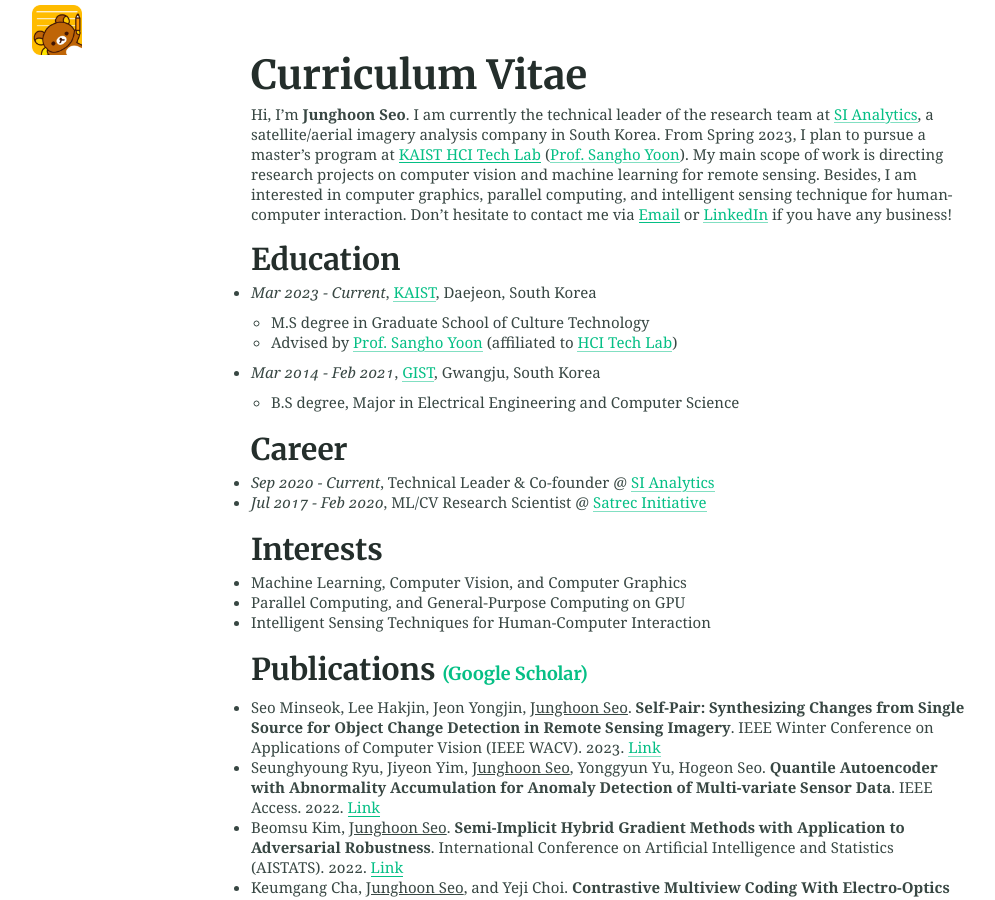
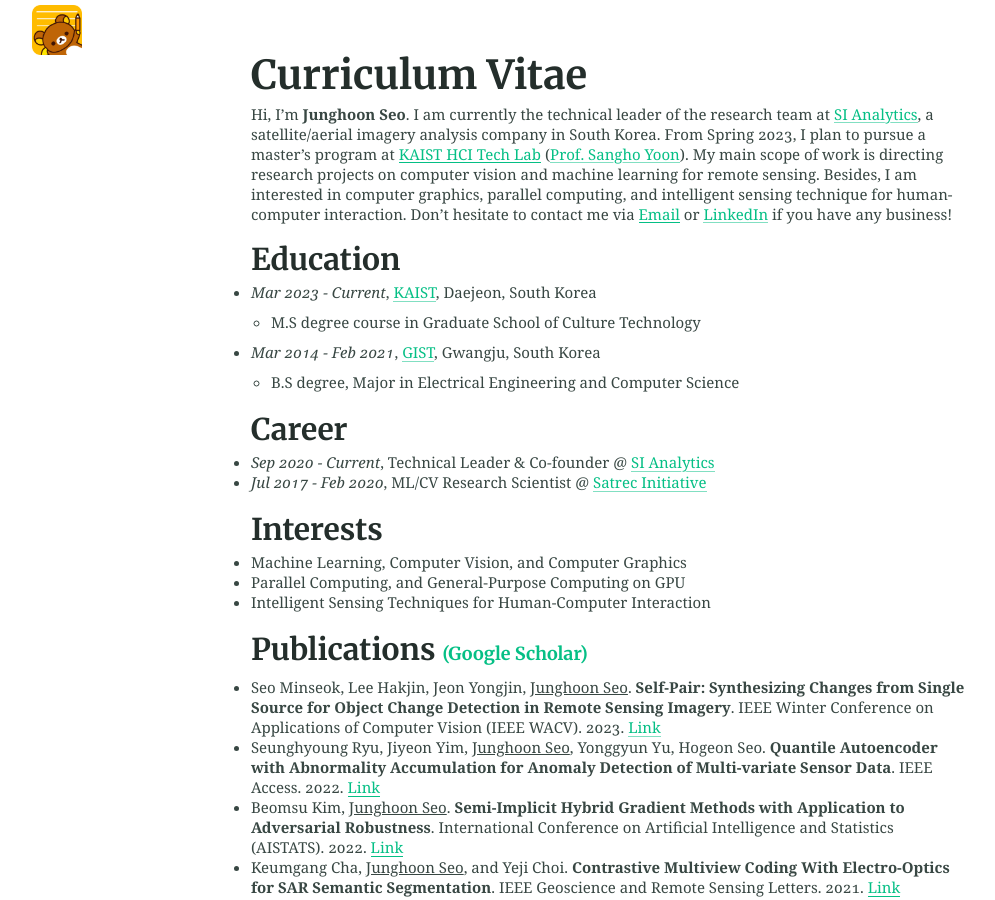
Before and after one commit to mikigom/mikigom.github.io, a Jekyll site: the page built from index.md, in a window 1280 px wide and 900 px high. Shown: the whole window, without its empty margins (32-1027 px from the left). Built offline with Jekyll 4.4.1, drawn with Linux system fonts in a browser that asks for light colours.

Commit message:
Update index.md

```diff
--- a/index.md
+++ b/index.md
@@ -6,8 +6,7 @@
 
 ### Education
 * *Mar 2023 - Current*, [KAIST](https://www.kaist.ac.kr/en/), Daejeon, South Korea
-  * M.S degree in Graduate School of Culture Technology
-  * Advised by [Prof. Sangho Yoon](http://hcidesigner.weebly.com/) (affiliated to [HCI Tech Lab](https://hcitech.org/))
+  * M.S degree course in Graduate School of Culture Technology
 * *Mar 2014 - Feb 2021*, [GIST](https://www.gist.ac.kr/en/main.html), Gwangju, South Korea
   * B.S degree, Major in Electrical Engineering and Computer Science
 
```
